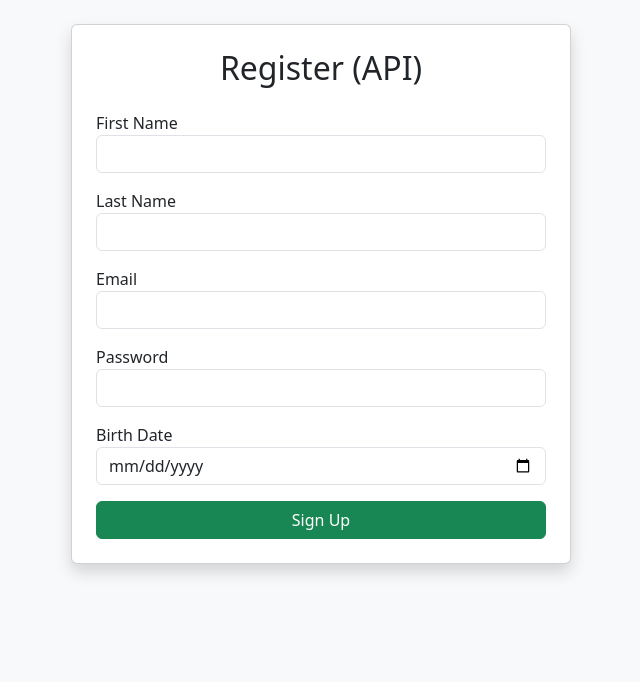
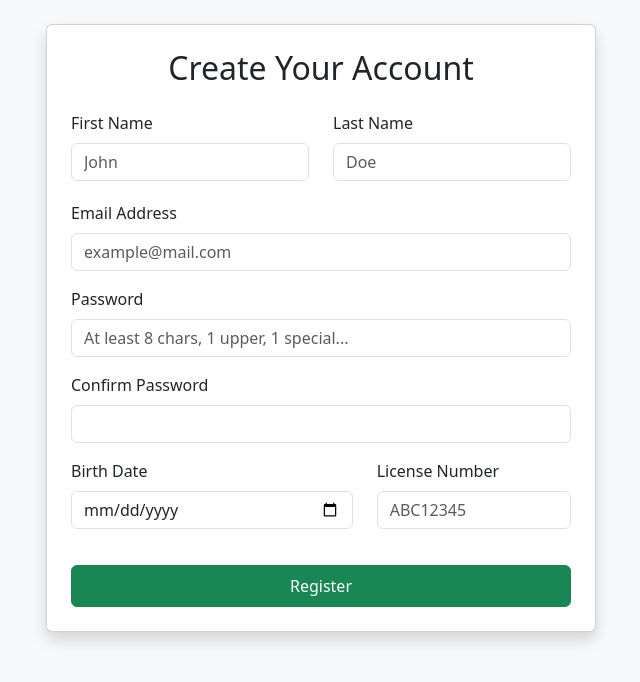
Before and after one commit to Bootcamp-IA-P6/Proyecto2_CRUD_Equipo5, a Django app: page /register/ in a window 1280 px wide. Shown: the part 56-738 px from the top of the page, without its empty margins (319-959 px from the left). Run offline with Django 5.2, Linux system fonts and the light colour scheme.

Commit message:
feat: implement client-side regex and fields validation for register form #56

```diff
--- a/renting/templates/renting/register.html
+++ b/renting/templates/renting/register.html
@@ -1,57 +1,165 @@
 {% extends 'renting/base.html' %}
 {% block content %}
-<div class="card shadow p-4 mx-auto" style="max-width: 500px;">
-    <h2 class="text-center mb-4">Register (API)</h2>
-    <form id="register-form">
+<div class="card shadow p-4 mx-auto" style="max-width: 550px;">
+    <h2 class="text-center mb-4">Create Your Account</h2>
+
+    <!-- 전체 상태 메시지 영역 -->
+    <div id="form-status" class="alert d-none"></div>
+
+    <form id="register-form" novalidate>
+        <div class="row">
+            <div class="col-md-6 mb-3">
+                <label class="form-label">First Name</label>
+                <input type="text" id="reg-fname" class="form-control" placeholder="John">
+                <div id="error-first_name" class="text-danger small mt-1"></div>
+            </div>
+            <div class="col-md-6 mb-3">
+                <label class="form-label">Last Name</label>
+                <input type="text" id="reg-lname" class="form-control" placeholder="Doe">
+                <div id="error-last_name" class="text-danger small mt-1"></div>
+            </div>
+        </div>
+
         <div class="mb-3">
-            <label>First Name</label>
-            <input type="text" id="reg-fname" class="form-control" required>
+            <label class="form-label">Email Address</label>
+            <input type="email" id="reg-email" class="form-control" placeholder="example@mail.com">
+            <div id="error-email" class="text-danger small mt-1"></div>
         </div>
+
         <div class="mb-3">
-            <label>Last Name</label>
-            <input type="text" id="reg-lname" class="form-control" required>
+            <label class="form-label">Password</label>
+            <input type="password" id="reg-pass" class="form-control" placeholder="At least 8 chars, 1 upper, 1 special...">
+            <div id="error-password" class="text-danger small mt-1"></div>
         </div>
+
+        <!-- 이슈 요구사항: Password Confirmation 필드 -->
         <div class="mb-3">
-            <label>Email</label>
-            <input type="email" id="reg-email" class="form-control" required>
+            <label class="form-label">Confirm Password</label>
+            <input type="password" id="reg-pass-confirm" class="form-control">
+            <div id="error-password_confirm" class="text-danger small mt-1"></div>
         </div>
-        <div class="mb-3">
-            <label>Password</label>
-            <input type="password" id="reg-pass" class="form-control" required>
+
+        <div class="row">
+            <div class="col-md-7 mb-3">
+                <label class="form-label">Birth Date</label>
+                <input type="date" id="reg-bdate" class="form-control">
+                <div id="error-birth_date" class="text-danger small mt-1"></div>
             </div>
-        <div class="mb-3">
-            <label>Birth Date</label>
-            <input type="date" id="reg-bdate" class="form-control" required>
+            <div class="col-md-5 mb-3">
+                <label class="form-label">License Number</label>
+                <input type="text" id="reg-license" class="form-control" placeholder="ABC12345">
+                <div id="error-license_number" class="text-danger small mt-1"></div>
             </div>
-        <button type="submit" class="btn btn-success w-100">Sign Up</button>
+        </div>
+
+        <button type="submit" class="btn btn-success w-100 mt-3 py-2" id="submit-btn">Register</button>
     </form>
 </div>
+<script>
+    function clearErrors() {
+        document.querySelectorAll('.text-danger').forEach(el => el.textContent = '');
+        document.getElementById('form-status').classList.add('d-none');
+    }
 
-<script>
+    // 1. 프론트엔드 검증 강화 (백엔드 SignupSerializer 규칙과 동일하게 설정)
+    function validateFrontend(data, passConfirm) {
+        let isValid = true;
+
+        // 이름 정규식 (문자만 허용)
+        const nameRegex = /^[a-zA-Z\sáéíóúñÁÉÍÓÚÑ]+$/;
+        if (!nameRegex.test(data.first_name)) {
+            document.getElementById('error-first_name').innerText = "Names can only contain letters.";
+            isValid = false;
+        }
+        if (!nameRegex.test(data.last_name)) {
+            document.getElementById('error-last_name').innerText = "Names can only contain letters.";
+            isValid = false;
+        }
+
+        // 이메일 정규식 (엄격한 형식)
+        const emailRegex = /^[a-zA-Z0-9._%+-]+@[a-zA-Z0-9.-]+\.[a-zA-Z]{2,}$/;
+        if (!emailRegex.test(data.email)) {
+            document.getElementById('error-email').innerText = "Please enter a valid email (e.g., raul@mail.com).";
+            isValid = false;
+        }
+
+        // 비밀번호 강도
+        const passwordRegex = /^(?=.*[a-z])(?=.*[A-Z])(?=.*\d)(?=.*[!@#$%^&*(),.?":{}|<>]).{8,}$/;
+        if (!passwordRegex.test(data.password)) {
+            document.getElementById('error-password').innerText = "Must be 8+ chars, with upper, lower, number, and special char.";
+            isValid = false;
+        }
+
+        // 비밀번호 확인
+        if (data.password !== passConfirm) {
+            document.getElementById('error-password_confirm').innerText = "Passwords do not match.";
+            isValid = false;
+        }
+
+        // 나이 체크 (만 18세)
+        if (data.birth_date) {
+            const birth = new Date(data.birth_date);
+            const today = new Date();
+            let age = today.getFullYear() - birth.getFullYear();
+            if (today < new Date(today.getFullYear(), birth.getMonth(), birth.getDate())) age--;
+            if (age < 18) {
+                document.getElementById('error-birth_date').innerText = "Must be at least 18 years old.";
+                isValid = false;
+            }
+        }
+
+        return isValid;
+    }
+
     document.getElementById('register-form').onsubmit = async (e) => {
         e.preventDefault();
+        clearErrors();
 
         const payload = {
             first_name: document.getElementById('reg-fname').value,
             last_name: document.getElementById('reg-lname').value,
             email: document.getElementById('reg-email').value,
             password: document.getElementById('reg-pass').value,
-            birth_date: document.getElementById('reg-bdate').value
+            birth_date: document.getElementById('reg-bdate').value,
+            license_number: document.getElementById('reg-license').value
         };
+        const passConfirm = document.getElementById('reg-pass-confirm').value;
 
-        // 회원가입은 토큰이 없으므로 일반 fetch를 사용합니다!
+        // 프론트엔드 1차 검사
+        if (!validateFrontend(payload, passConfirm)) return;
+
+        const btn = document.getElementById('submit-btn');
+        btn.disabled = true;
+
+        try {
             const response = await fetch('/api/users/', {
                 method: 'POST',
                 headers: { 'Content-Type': 'application/json' },
                 body: JSON.stringify(payload)
             });
 
+            const result = await response.json();
+
             if (response.ok) {
-            alert("Registration successful! Please login.");
+                alert("Success!");
                 window.location.href = "{% url 'login' %}";
             } else {
-            const err = await response.json();
-            alert("Error: " + JSON.stringify(err));
+                // 2. 서버 에러 표시 로직 (중요: details 계층 대응)
+                // 서버가 {"details": {"email": [...]}} 로 줄 수도 있고, {"email": [...]} 로 줄 수도 있음
+                const errors = result.details || result;
+
+                for (const field in errors) {
+                    const errorDiv = document.getElementById(`error-${field}`);
+                    if (errorDiv) {
+                        // 에러 메시지가 배열이면 첫 번째 문장 표시
+                        errorDiv.innerText = Array.isArray(errors[field]) ? errors[field][0] : errors[field];
+                    }
+                }
+                btn.disabled = false;
+            }
+        } catch (error) {
+            console.error(error);
+            btn.disabled = false;
         }
     };
 </script>
```
Lines whose indentation alone changed are shown as unchanged.
